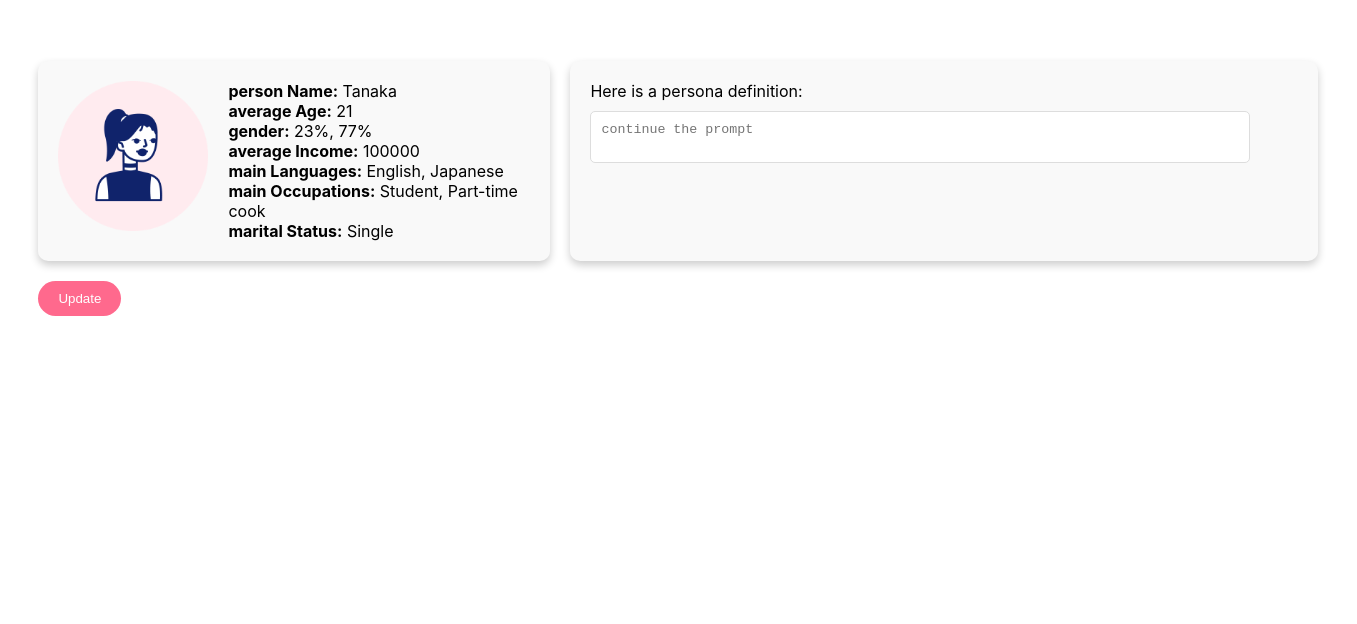
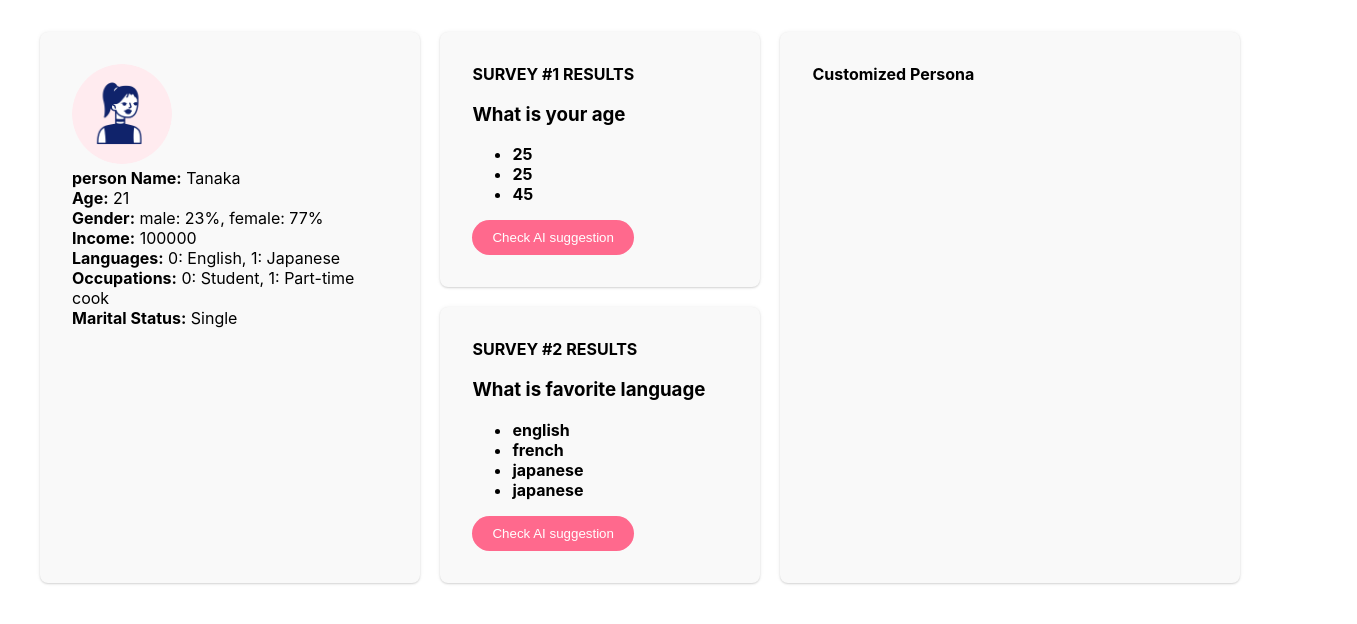
Before and after one commit to Anne-Lise/hackathon, a React (Create React App) app: page / in a window 1280 px wide. Shown: the top 624 px of the page, 1357 px wide, since content can reach past the window. Built offline with nearby package versions, Linux system fonts and the light colour scheme; no server answers.

Commit message:
Add cards design for persona, input and output and add completion openAI code for output1

```diff
--- a/src/App.tsx
+++ b/src/App.tsx
@@ -15,21 +15,31 @@ import {
 import { compileFunction } from "vm";
 
 const personaInput = {
+  Persona: {
     personName: "Tanaka",
-  averageAge: 21,
-  gender: { male: "23%", female: "77%" },
-  averageIncome: 100000,
-  mainLanguages: ["English", "Japanese"],
-  mainOccupations: ["Student", "Part-time cook"],
-  maritalStatus: "Single",
+    Age: 21,
+    Gender: { male: "23%", female: "77%" },
+    Income: 100000,
+    Languages: ["English", "Japanese"],
+    Occupations: ["Student", "Part-time cook"],
+    MaritalStatus: "Single",
+  },
+  Summary: "",
 };
 
-const surveyTemplate = {
-  question: "What is your favorite color?",
-  possibleAnswers: ["Red", "Green", "Blue"],
-};
-const surveyResults = { answers: ["Red", "Red", "Blue"] };
-
+const surveyQuestion = [
+  {
+    project: "project1",
+    question: "What is your age",
+    answers: ["25", "25", "45"],
+  },
+  {
+    project: "project2",
+    question: "What is favorite language",
+    answers: ["english", "french", "japanese", "japanese"],
+  },
+];
+// const surveyAnswers1 = ["25", "25", "45"];
 
 export const openai = new OpenAI({
   apiKey: process.env.REACT_APP_OPENAI_API_KEY,
@@ -40,85 +50,95 @@ function App() {
   const [personaOutput, setPersonaOutput] = useState(
     JSON.stringify(personaInput),
   );
-  const [promptInput, setPromptInput] = useState("");
+  // const [promptInput, setPromptInput] = useState("");
   const [updatePersona, setUpdatePersona] = useState(false);
-
+  const [displayOutput, setDisplayOutput] = useState(false);
+  const [isUpdated, setIsUpdated] = useState(false);
   useEffect(() => {
     if (updatePersona) {
       console.log("call to openai");
+      const completion = async () => {
+        const response = await openai.chat.completions.create({
+          messages: [
+            {
+              role: "system",
+              content: `Based on personaInput and surveyQuestion, in a first step, generate a average persona : Replace the existing value of the personaInput Persona field with the average value when possible. One field can have several values like occupations can be teacher and part-time job but age should be an average of all ages.
+              In a second step,if questions or answers from the surveyQuestion do not match the personaInput, summarize it in a short summary (2 sentences) explaining the main character of this average persona and add it to the Summary field of personaInput.
+              For the format, render is as follow:
+              {Persona: {...}
+              Summary: {...}
+              }
+              Use the following variables to do step 1 and step 2 :
+            "${JSON.stringify(personaInput)}",
 
-      const assistantWrapper = async () => {
-        const assistant = await openai.beta.assistants.create({
-          instructions: `
-Using the OpenAI API, develop an assistant tasked with updating a given persona
-based on new input data. The initial persona is defined by a set of attributes
-(e.g., age, gender, occupation), provided in a variable called
-'currentPersona'. New input data, provided in 'newInputData', may include
-additional or updated attributes. The assistant's role is to integrate
-'newInputData' into 'currentPersona'. If 'newInputData' contains fields not
-present in 'currentPersona', the assistant should add these as new categories
-to the persona. The updated persona should reflect both the original and new
-attributes, providing a comprehensive and updated profile. Example Scenario:
-The current persona, 'Tanaka', has attributes like age, gender, and occupation.
-The assistant receives 'newInputData' asking, 'What do you think about the new
-coat?' If 'newInputData' reveals an interest in fashion or specific style
-preferences not previously noted in 'Tanaka's' profile, the assistant should
-update 'Tanaka's' persona with this new category, like 'Fashion Preferences,'
-and incorporate insights from the response into this
-category.
-
-
-
-
-You are a persona assistant.
-
-Based on these survey results:
-    Here is the survey template :
-        Question: "what is your favorite animal?"
-        Possible answers: cat, dog, mouse
-    Here are the survey answers : [cat, cat, mouse]
-
-Could you please update the persona definition that follows?
-`
-,
-          model: "gpt-3.5-turbo-1106",
-        })
-
-        // Here is a persona definition: "${JSON.stringify(personaInput)}".
-        const thread = await openai.beta.threads.create()
-
-        const message = await openai.beta.threads.messages.create(
-          thread.id,
-          {
-            role: "user",
-            content: `Here is the persona definition: "${JSON.stringify(personaInput)}".`,
+            "${JSON.stringify(surveyQuestion)}"`,
+            },
+          ],
+          // messages: [{ role: "system", content: `You are a persona assistant. Based on the question and possible answers like ${surveyTemplate}, and result answers ${surveyResults},update the persona profile ${personaInput}` }],
+          model: "gpt-3.5-turbo-0613",
+        });
+        console.log("personaOutput", response.choices[0].message.content);
+        if (response && response.choices[0].message.content) {
+          setIsUpdated(true);
+          setPersonaOutput(response.choices[0].message.content);
         }
-        )
-
-        let run = await openai.beta.threads.runs.create(
-          thread.id,
-          {
-            assistant_id: assistant.id,
-          }
-        )
-
-        // poll run status until it is completed
-        while (run.status !== "completed") {
-          await new Promise((resolve) => setTimeout(resolve, 1000));
-          run = await openai.beta.threads.runs.retrieve(thread.id, run.id);
-        }
-
-        let messages = await openai.beta.threads.messages.list(thread.id);
-        console.log(messages.data.length)
-        console.log(messages.data[0].content[0])
-
-        return null
-      }
-
-      assistantWrapper();
-
+      };
+      completion();
     }
   }, [updatePersona]);
+  //   useEffect(() => {
+  //     if (updatePersona) {
+  //       console.log("call to openai");
+  //
+  //       const assistantWrapper = async () => {
+  //         const assistant = await openai.beta.assistants.create({
+  //           instructions: `
+  //
+  //           Based on personalInput and surveyQuestion and surveyAnswers, what is the average persona ? Replace the existing personInput value with average value.
+  //
+  //
+  //
+  // `,
+  //           model: "gpt-3.5-turbo-1106",
+  //         });
+  //
+  //         // Here is a persona definition: "${JSON.stringify(personaInput)}".
+  //         const thread = await openai.beta.threads.create();
+  //
+  //         const message = await openai.beta.threads.messages.create(thread.id, {
+  //           role: "user",
+  //           content: `personaInput: "${JSON.stringify(personaInput)}"
+  //
+  //           surveyAnswers: "${JSON.stringify(surveyAnswers)}"
+  //
+  //           surveyQuestion: "${JSON.stringify(surveyQuestion)}"`,
+  //         });
+  //
+  //         let run = await openai.beta.threads.runs.create(thread.id, {
+  //           assistant_id: assistant.id,
+  //         });
+  //
+  //         // poll run status until it is completed
+  //         while (run.status !== "completed") {
+  //           await new Promise((resolve) => setTimeout(resolve, 1000));
+  //           run = await openai.beta.threads.runs.retrieve(thread.id, run.id);
+  //         }
+  //
+  //         let messages = await openai.beta.threads.messages.list(thread.id);
+  //         console.log("output", messages.data.length);
+  //         console.log(messages.data[0].content[0]);
+  //         if (messages && messages.data[0].content[0]) {
+  //           setPersonaOutput(JSON.stringify(messages.data[0].content[0]));
+  //         }
+  //         return null;
+  //       };
+  //
+  //       assistantWrapper();
+  //     }
+  //   }, [updatePersona]);
+  const personaData = JSON.parse(personaOutput);
+  const persona = personaData.Persona;
+  const summary = personaData.Summary;
 
   return (
     <div className="container">
@@ -130,15 +150,14 @@ Could you please update the persona definition that follows?
             alt="persona avatar"
           />
           <div>
-            {" "}
-            {Object.entries(JSON.parse(personaOutput)).map(([key, value]) => {
-              let displayValue: string;
+            {Object.entries(persona).map(([key, value]) => {
+              let displayValue = "";
               if (typeof value === "object" && value !== null) {
                 displayValue = Object.entries(value)
-                  .map(([innerKey, innerValue]) => `${innerValue}`)
+                  .map(([innerKey, innerValue]) => `${innerKey}: ${innerValue}`)
                   .join(", ");
               } else {
-                displayValue = value as string;
+                displayValue = String(value);
               }
               return (
                 <div key={key} className="persona-output-row">
@@ -148,31 +167,80 @@ Could you please update the persona definition that follows?
               );
             })}
           </div>
-
-          {/*<div className="survey-question">{surveyTemplate.question}</div>*/}
-          {/*<div className="survey-answers">{surveyTemplate.possibleAnswers}</div>*/}
         </div>
-        <div className="input-card">
-          <span>Here is a persona definition:</span>
-          <textarea
-            className="prompt-input"
-            value={promptInput}
-            onChange={(e) => {
-              setPromptInput(e.target.value);
+        <div className="survey-wrapper">
+          <div className="survey-card">
+            <div>SURVEY #1 RESULTS</div>
+            <div>
+              <div className="survey-question">
+                {surveyQuestion
+                  .filter((item) => item.project === "project1")
+                  .map((item) => {
+                    const answers = item.answers
+                      .map((answer) => `<li>${answer}</li>`)
+                      .join("");
+                    return (
+                      <div
+                        dangerouslySetInnerHTML={{
+                          __html: `<h3>${item.question}</h3><ul>${answers}</ul>`,
                         }}
-            placeholder="continue the prompt"
-          ></textarea>
+                      />
+                    );
+                  })}
               </div>
             </div>
             <button
-        className="update-button"
+              className="card-button"
               onClick={() => {
-          console.log("here");
+                console.log("here1");
                 setUpdatePersona(true);
+                setDisplayOutput(true);
               }}
             >
-        Update
+              Check AI suggestion
             </button>
+          </div>
+          <div className="survey-card">
+            <div>SURVEY #2 RESULTS</div>
+            <div>
+              <div className="survey-question">
+                {surveyQuestion
+                  .filter((item) => item.project === "project2")
+                  .map((item) => {
+                    const answers = item.answers
+                      .map((answer) => `<li>${answer}</li>`)
+                      .join("");
+                    return (
+                      <div
+                        dangerouslySetInnerHTML={{
+                          __html: `<h3>${item.question}</h3><ul>${answers}</ul>`,
+                        }}
+                      />
+                    );
+                  })}
+              </div>
+            </div>
+            <button
+              className="card-button"
+              onClick={() => {
+                console.log("here2");
+                setUpdatePersona(true);
+                setDisplayOutput(true);
+              }}
+            >
+              Check AI suggestion
+            </button>
+          </div>
+        </div>
+        <div className="output-card">
+          <div>Customized Persona</div>
+          <div>
+            {displayOutput && isUpdated && (
+              <div className="output-content-wrapper">{summary}</div>
+            )}
+          </div>
+        </div>
+      </div>
     </div>
   );
 }
--- a/src/style.css
+++ b/src/style.css
@@ -1,47 +1,67 @@
 .container {
     width: 100%;
-    max-width: 99.8rem;
-    margin: 3.8rem auto;
-    padding: 0 2.4rem;
+    max-width: 1200px;
+    margin: 0 auto;
+    padding: 0 15px;
 }
 
 .card-container {
     display: flex;
     justify-content: space-between;
-    margin-bottom: 20px;
-    gap:20px;
+    gap: 20px;
+    margin-top:2rem;
 }
 
-.persona-card{
+.persona-card, .output-card , .survey-card {
+    /**flex: 1;*/
+    background: #f9f9f9;
+    box-shadow: 0px 0px 5px rgba(0, 0, 0, 0.05), 0px 1px 2px rgba(0, 0, 0, 0.15);
+    border-radius: 8px;
+    padding: 2rem;
+}
+
+.survey-wrapper {
     display: flex;
-    gap:20px;
-    background-color: #f9f9f9;
-    box-shadow: 0 4px 8px 0 rgba(0, 0, 0, 0.2);
-    padding: 20px;
-    border-radius: 10px;
-}
-.input-card {
-    background-color: #f9f9f9;
-    box-shadow: 0 4px 8px 0 rgba(0, 0, 0, 0.2);
-    padding: 20px;
-    border-radius: 10px;
+    flex-direction: column;
+    gap: 20px;
 }
 .avatar {
-    height: 150px;
-    width: 150px;
+    height: 100px;
+    width: 100px;
+    border-radius: 50%;
 }
-
-.persona-output-row {
+.survey-card div:first-child, .output-card div:first-child {
+    font-weight: bold;
+    margin-bottom: 10px;
 }
 
 .persona-card {
-    flex-basis: 40%;
+    width:20rem;
 }
-.input-card {
-    flex-basis: 60%;
+.output-card {
+    width:25rem;
+
+}
+.survey-card {
+    width:16rem;
+
 }
 .persona-output, .survey-question, .survey-answers {
     margin-bottom: 15px;
+}
+
+.card-button {
+    background-color: #ff698d;
+    color: white;
+    padding: 10px 20px;
+    border: none;
+    cursor: pointer;
+    border-radius: 2.1rem;
+    margin-top: auto;
+}
+
+.card-button:hover {
+    background-color: #45a049;
 }
 
 .input-card span {
@@ -49,25 +69,6 @@
     margin-bottom: 10px;
 }
 
-.prompt-input {
-    width: 90%;
-    padding: 10px;
-    margin-bottom: 10px;
-    border: 1px solid #ddd;
-    border-radius: 5px;
-    resize: none;
+.output-content-wrapper {
+    max-width: 23rem;
 }
-
-.update-button {
-    background-color: #ff698d;
-    color: white;
-    padding: 10px 20px;
-    border: none;
-    cursor: pointer;
-    border-radius: 2.1rem;
-
-}
-
-.update-button:hover {
-    background-color: #45a049;
-}
```
Also changed, not shown: 1 other file (tests, documents, lock files or other folders). Lines whose indentation alone changed are shown as unchanged.
